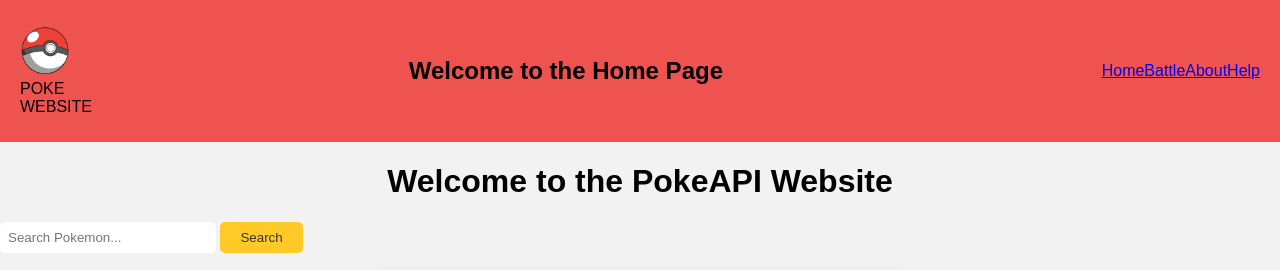
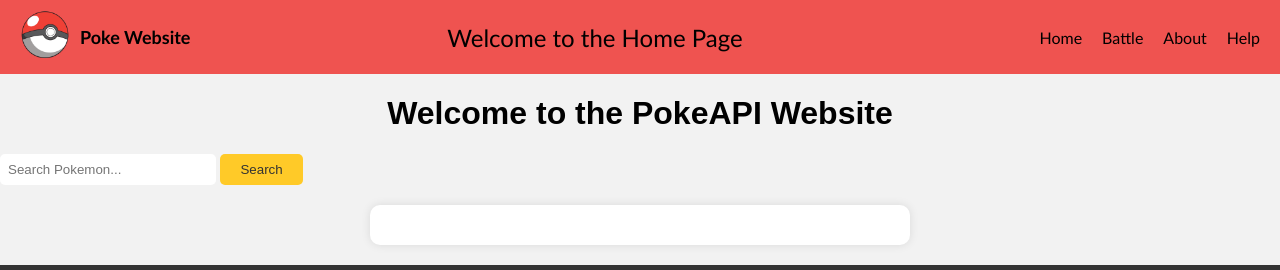
Before and after one commit to marvinroca/INST377_Final_Project, a plain HTML site: page pokeProject/home.html in a window 1280 px wide. Shown: the top 270 px of the page. Drawn offline with Linux system fonts and the light colour scheme; no server answers.

Commit message:
Fixed Navigation CSS
Fixed the spacing and the font and styling

```diff
--- a/pokeProject/home.html
+++ b/pokeProject/home.html
@@ -11,16 +11,16 @@
 </head>
 <body>
     <nav id="main-nav">
-        <div class="logo">
-            <p> <img src="pokeball_img.png" alt="Pokemon Logo" class="logo">POKE WEBSITE </p>
+        <div class="logo left">
+            <img src="pokeball_img.png" alt="Pokemon Logo" class="logo">
         </div>
-
-        <h1>Welcome to the Home Page</h1>
+        <h2 class="website left">Poke Website</h2>
+        <h1 class="page ">Welcome to the Home Page</h1>
         <ul class="nav-links">
-                <a href="home.html">Home</a>
-                <a href="battle.html">Battle</a>
-                <a href="about.html">About</a>
-                <a href="help.html">Help</a>
+                <li><a href="home.html">Home</a></li>
+                <li><a href="battle.html">Battle</a></li>
+                <li><a href="about.html">About</a></li>
+                <li><a href="help.html">Help</a></li>
             </li>
         </ul>
     </nav>
--- a/pokeProject/shared.css
+++ b/pokeProject/shared.css
@@ -21,11 +21,42 @@ nav {
 .logo {
     width: 50px;
     height: auto;
+    order: 1;
+}
+
+.website {
+    font-size:large;
+    padding-left: 10px;
+    font-family: 'Gill Sans', 'Gill Sans MT', Calibri, 'Trebuchet MS', sans-serif;
+}
+
+.left {
+    order: 1;
+}
+
+.page {
+    order: 2;
+    margin: 0 auto;
+    text-align: center;
+    flex: 1; /* Grow to take up available space */
+    font-family: 'Gill Sans', 'Gill Sans MT', Calibri, 'Trebuchet MS', sans-serif;
+    font-weight: 550;
 }
 
 .nav-links {
     display: flex;
     align-items: center;
+    order: 3;
+    font-family: 'Gill Sans', 'Gill Sans MT', Calibri, 'Trebuchet MS', sans-serif;
+}
+
+/* Ensuring the left and right elements stay next to each other */
+.left:nth-of-type(2) {
+    margin-left: 10px; /* Adjust space between left elements */
+}
+
+.right {
+    margin-left: auto; /* Push the right element to the end */
 }
 
 .nav-links li {
@@ -40,7 +71,7 @@ nav {
 }
 
 .nav-links li a {
-    color: #fff;
+    color: black;
     text-decoration: none;
 }
 
```
